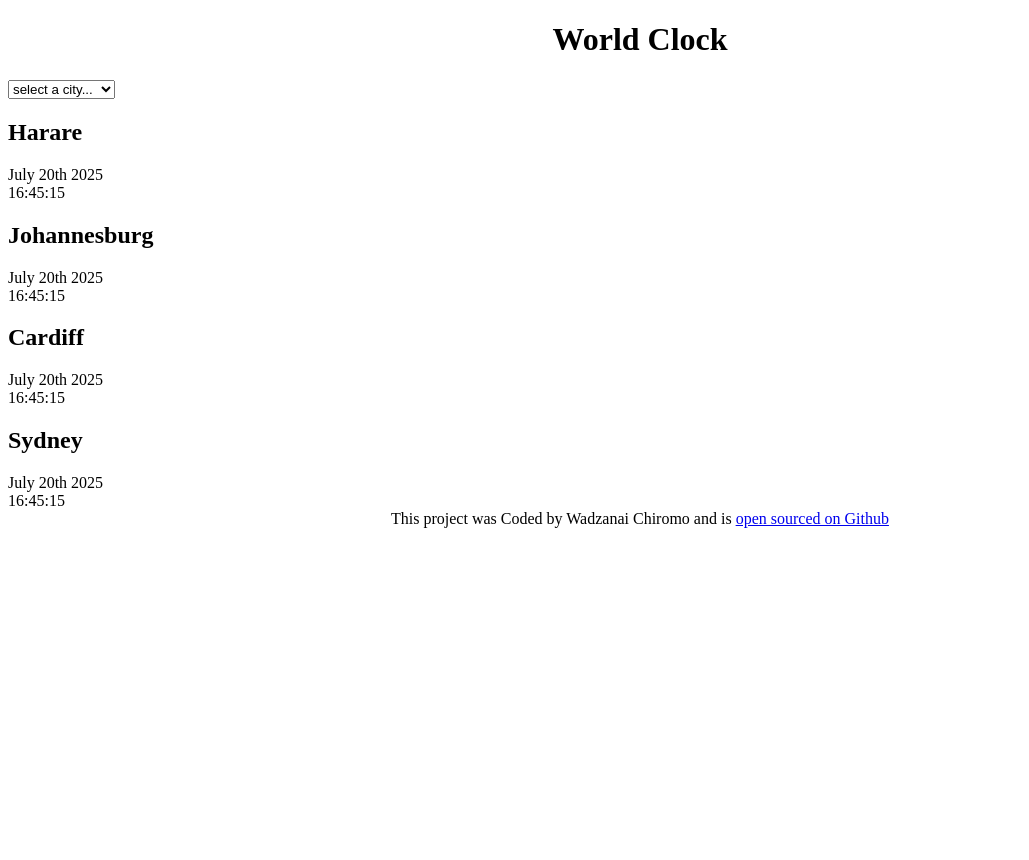
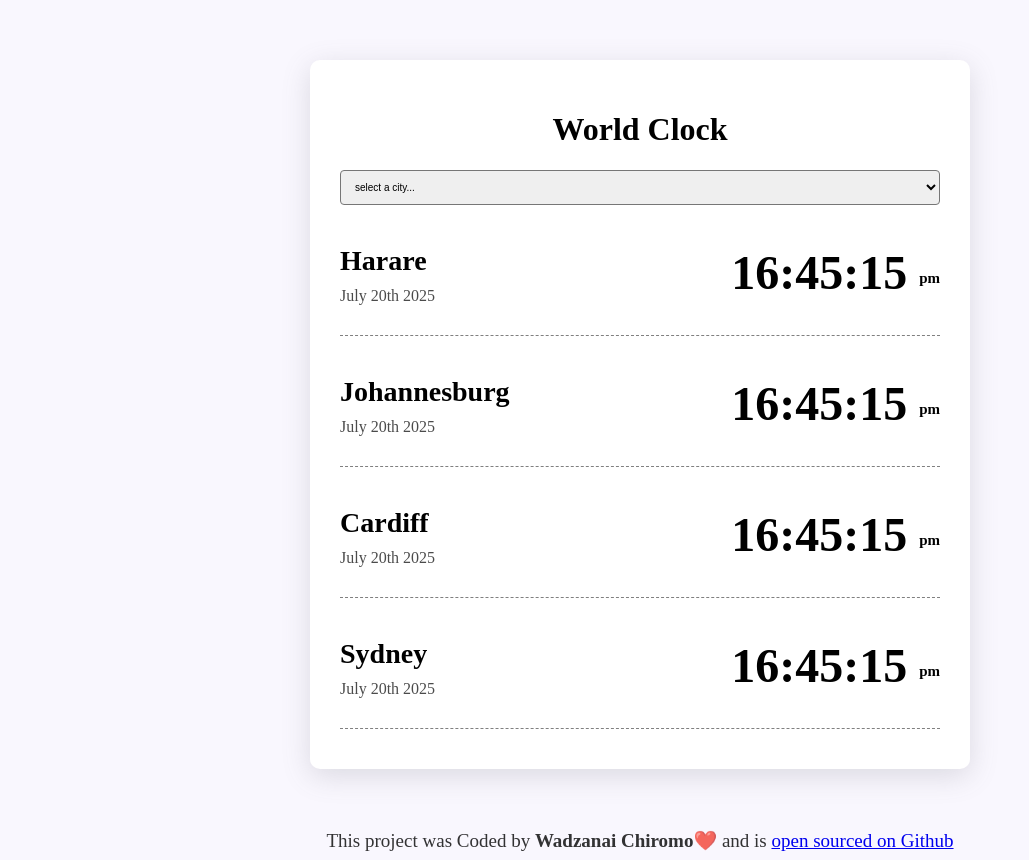
Before and after one commit to Wawiechichie/WORLD-CLOCK, a plain HTML site: page index.html in a window 1280 px wide. Shown: the whole page, without its empty margins (0-1029 px from the left). Before the commit the page ends 800 px from the top, so only its background shows below. Drawn offline with Linux system fonts and the light colour scheme.

Commit message:
styled the project

```diff
--- a/index.html
+++ b/index.html
@@ -18,28 +18,44 @@
         <option value="">Sydney</option>
     </select>
     <div class="city">
+        <div>
         <h2>Harare</h2>
         <div class="date">July 20th 2025</div>
-        <div class="time">16:45:15</div>
+        </div>
+        <div class="time">16:45:15
+            <small>pm</small>
+        </div>
     </div>
     <div class="city">
+        <div>
         <h2>Johannesburg</h2>
         <div class="date">July 20th 2025</div>
-        <div class="time">16:45:15</div>
+        </div>
+        <div class="time">16:45:15
+            <small>pm</small>
+        </div>
     </div>
     <div class="city">
+    <div>
         <h2>Cardiff</h2>
         <div class="date">July 20th 2025</div>
-        <div class="time">16:45:15</div>
+        </div>
+        <div class="time">16:45:15
+            <small>pm</small>
+        </div>
     </div>
     <div class="city">
+        <div>
         <h2>Sydney</h2>
         <div class="date">July 20th 2025</div>
-        <div class="time">16:45:15</div>
+        </div>
+        <div class="time">16:45:15
+            <small>pm</small>
+        </div>
     </div>
     </div>
     <footer>
-     This project was Coded by Wadzanai Chiromo and is <a href="https://github.com/Wawiechichie/WORLD-CLOCK" target="_blank">open sourced on Github</a>
+     This project was Coded by <strong>Wadzanai Chiromo❤️</strong> and is <a href="https://github.com/Wawiechichie/WORLD-CLOCK" target="_blank">open sourced on Github</a>
     </footer>
     <script src="index.js"></script>
 </body>
--- a/style.css
+++ b/style.css
@@ -1,7 +1,55 @@
+body{
+background-color: #f9f7fe;
+}
+
+.container{
+max-width: 600px;
+background: white;
+padding: 30px;
+margin: 60px auto;
+box-shadow: 0px 7px 29px 0px rgba(100, 100, 111, 0.2);
+border-radius: 10px;
+}
+
+.city{
+    display: flex;
+    justify-content: space-between;
+    margin: 10px 0;
+    border-bottom: 1px dashed grey;
+    padding: 30px 0;
+}
+.time{
+    font-size: 48px;
+    font-weight: bold;
+}
+
+.time small{
+    font-size: 15px;
+    vertical-align: middle;
+    line-height: 36px;
+}
+select{
+    display: block;
+    width: 100%;
+    border-radius: 4px;
+    padding: 10px;
+    font-size: 10px;
+}
+.date{
+    opacity:0.7 ;
+
+}
+h2{
+    margin: 0 0 10px;
+    font-size: 28px;
+}
+
 h1{
 text-align: center;
 }
 
 footer{
     text-align: center;
+    font-size: 19px;
+    color: rgba(0, 0, 0, 0.8);
 }
```
